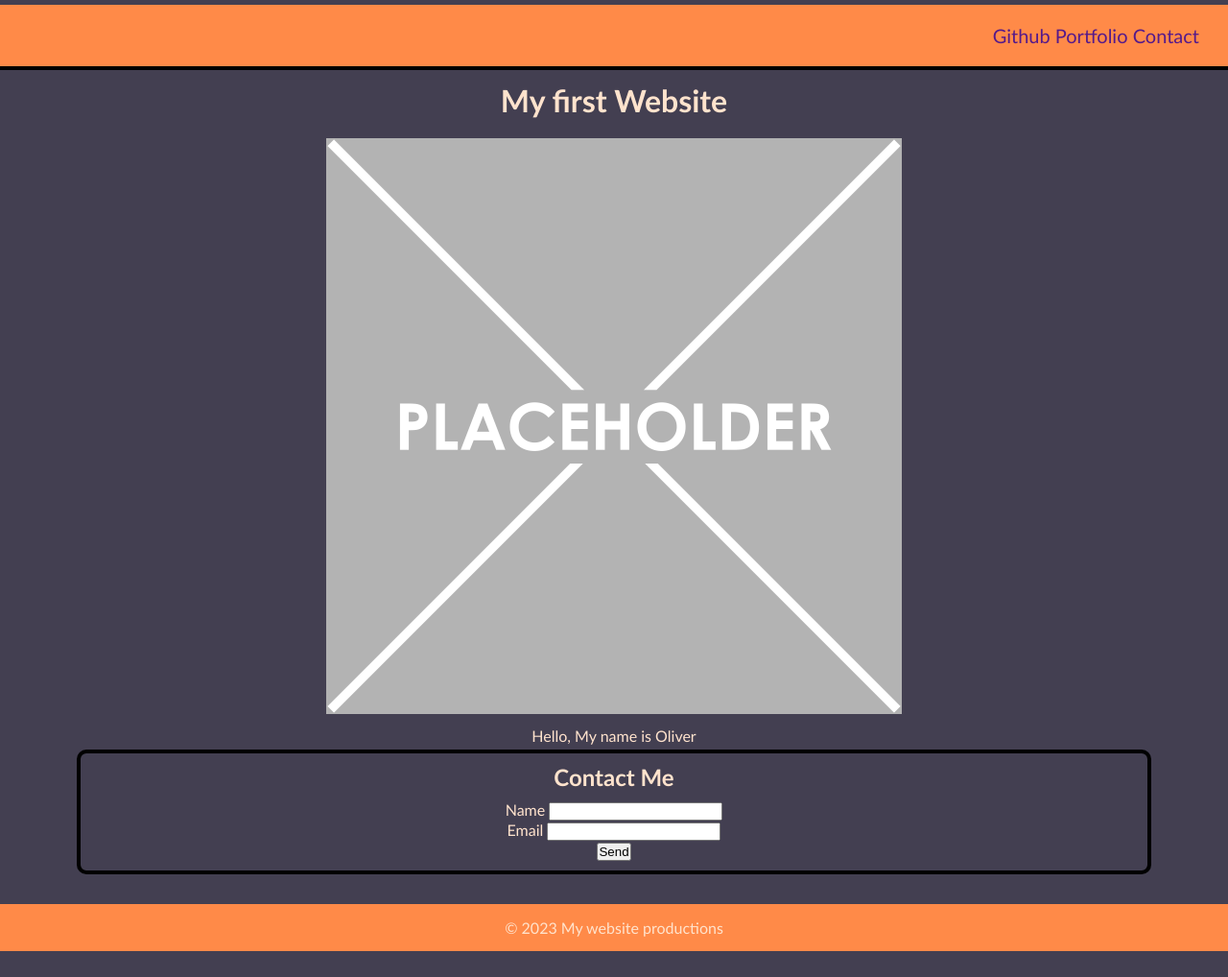
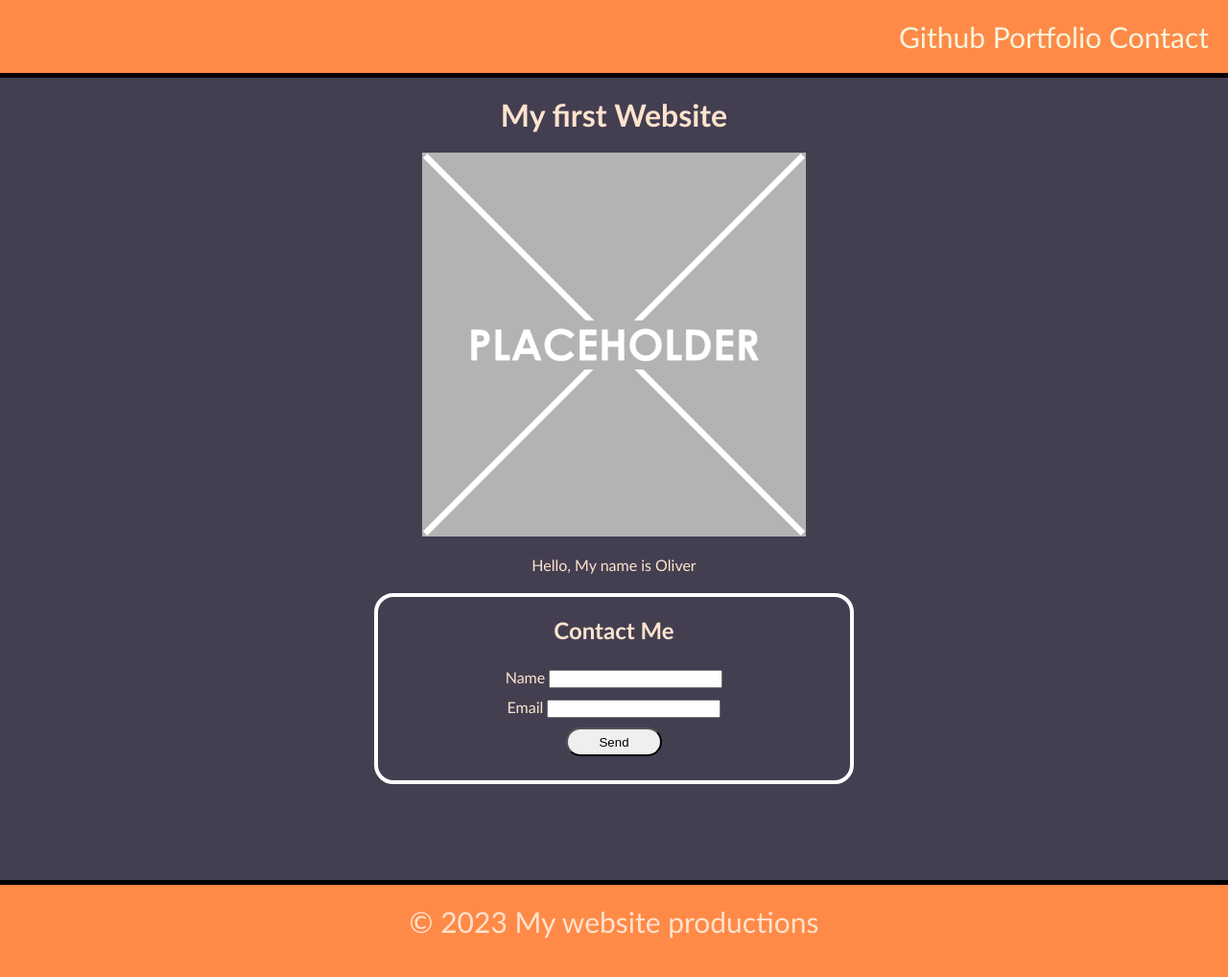
Before and after one commit to oliver23n/landing-page, a plain HTML site: page index.html in a window 1280 px wide. Shown: the whole page at 96% size. Before the commit the page ends 991 px from the top, so only its background shows below. Drawn offline with Linux system fonts and the light colour scheme.

Commit message:
fixed code

```diff
--- a/assets/styles.css
+++ b/assets/styles.css
@@ -1,76 +1,74 @@
 *{
-  margin:0;
-  padding:0;
+    margin: 0;
+    padding: 0;
+    box-sizing: border-box;
+}
+body{
+    font-family: 'Trebuchet MS', 'Lucida Sans Unicode', 'Lucida Grande', 'Lucida Sans', Arial, sans-serif;
+    background-color: #433F51;
+    position: relative;
+    color: #FFE3CD;
+}
+header,
+footer{
+    background-color: #FF8A48;
+    padding:20px;
+    font-size: 30px
+}
+header{
+    border-bottom:5px solid #000;
+    position:fixed;
+    width:100%;
+}
+footer{
+    width:100%;
+    position:relative;
+    bottom: 0;
+    border-top:5px solid #000;
+}
+nav{
+    float:right;
 
 }
- body {
-    background-color: #433F51;
-    color: #FFE3CD;
-    font-family: 'Trebuchet MS', 'Lucida Sans Unicode', 'Lucida Grande', 'Lucida Sans', Arial, sans-serif;
-    position:relative;
- }
-header {
-
-    background-color: #FF8A48;
-    width:100%;
-    position: fixed;
-    border-bottom: #000 solid 4px;
-    padding: 20px;
-}
-footer{
-    bottom: 0;
-    background-color: #FF8A48;
-    width:100%;
-    position:absolute;
-    padding:15px 0;
-    text-align:center;
-
-}
-.nav {
-   font-size: 20px;
-   margin-right:5px;
-   text-align: right;
-    margin-right: 50px;
+li{
+    display: inline;
+    text-decoration: none;
 }
 a{
     text-decoration: none;
+    color: beige;
 }
-.nav li{
-    display: inline;
-    text-decoration: none;
+main{
+    padding: 100px;
+}
+figure{
+    margin:0 auto;
+}
+img{
+    display: block;
+    width:400px;
+    height:400px;
+    margin:20px auto;
+}
+.text-center{
+    text-align: center;
+    margin-bottom: 20px;
+}
+.contact{
+    text-align: center;
+    border:4px solid white;
+    border-radius: 20px;
+    padding:20px;
+    width:500px;
+    margin:0 auto;
 
 }
-h1{
-    text-align: center;
-    margin-bottom: 10px;
+.contact li{
+    display: block;
+    padding:5px;
 }
-main{
-    padding:80px;
-
+button{
+    height: 30px;
+    width:100px;
+    border-radius: 20px;
 }
-.hero{
-    text-align:center;
-    padding:10px;
-}
-.hero img{
-    width:600px;
-    height:600px;
-}
-figcaption{
-    text-align:center;
-}
-.content li{
-    list-style-type: none;
-}
-.content{
-    margin-top:5px;
-    text-align: center;
-}
-.contact{
-    border: 4px solid #000;
-    border-radius: 10px;
-    padding:10px;
-}
-h2{
-    margin-bottom:10px;
-}
--- a/index.html
+++ b/index.html
@@ -13,35 +13,34 @@
     <header>
         <nav class="nav">
             <ul>
-                <!-- add links ahref -->
-                <li><a href="">Github</a></li>
-                <li><a href="">Portfolio</a></li>
-                <li><a href="">Contact</a></li>
+                <li><a href="https://github.com/oliver23n/">Github</a></li>
+                <li><a href="#">Portfolio</a></li>
+                <li><a href="#contactme">Contact</a></li>
             </ul>
         </nav>
     </header>
     <main class="content">
-        <h1>My first Website</h1>
-        <figure class="hero">
+        <h1 class="text-center">My first Website</h1>
+        <figure>
             <img src="./assets/images/placeholder.png" alt="placeholder">
         </figure>
-        <figcaption>Hello, My name is Oliver </figcaption>
+        <figcaption class="text-center">Hello, My name is Oliver </figcaption>
         <section class="content">
             <form class="contact">
-                <h2>Contact Me</h2>
+                <h2 class="text-center" id="contactme">Contact Me</h2>
                 <ul>
                     <li><label for="name">Name</label>
                     <input id="name" type="text"></li>
                     <li><label for="email">Email</label>
                     <input id="email" type="text"></li>
-                    <li><button>Send</button></li>
+                    <li><button type="submit">Send</button></li>
                 </ul>
 
             </form>
         </section>
     </main>
     <footer>
-        <p> &copy; 2023 My website productions</p>
+        <p class="text-center"> &copy; 2023 My website productions</p>
     </footer>
 </body>
 
```
